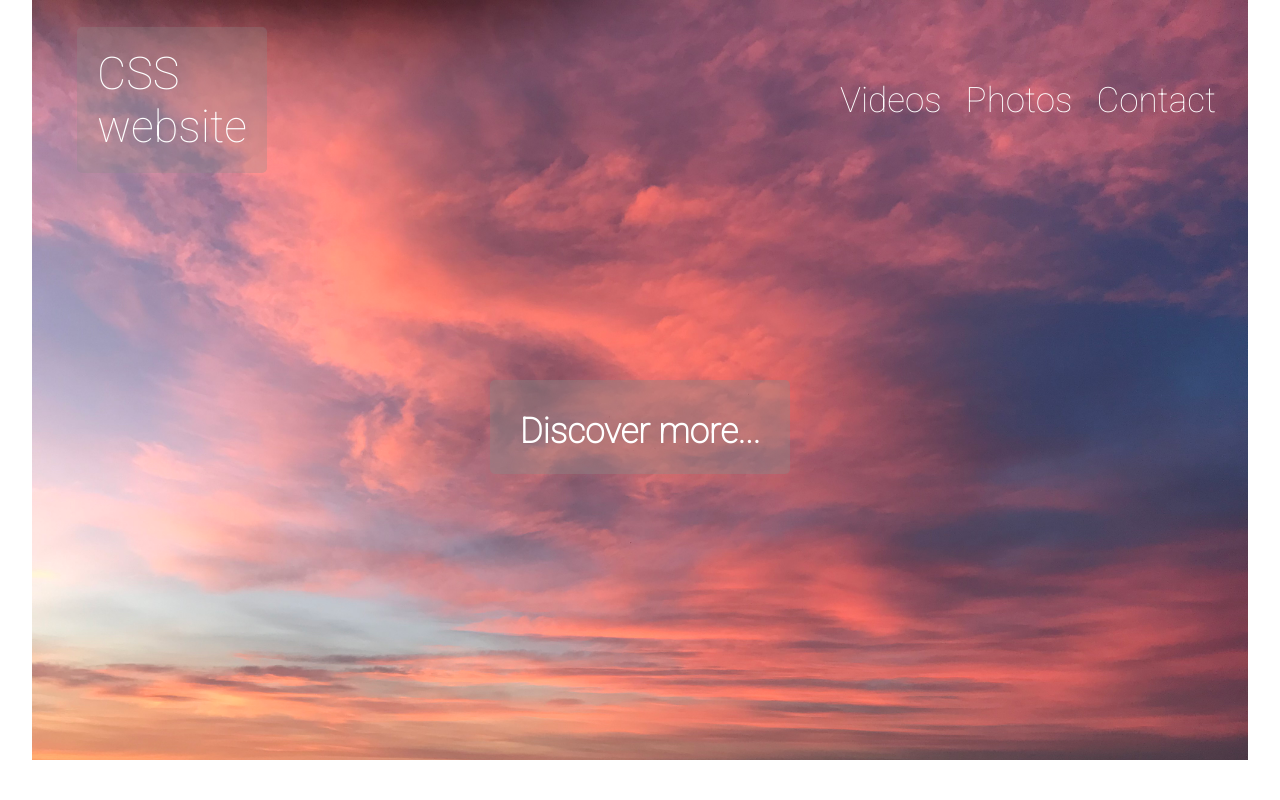
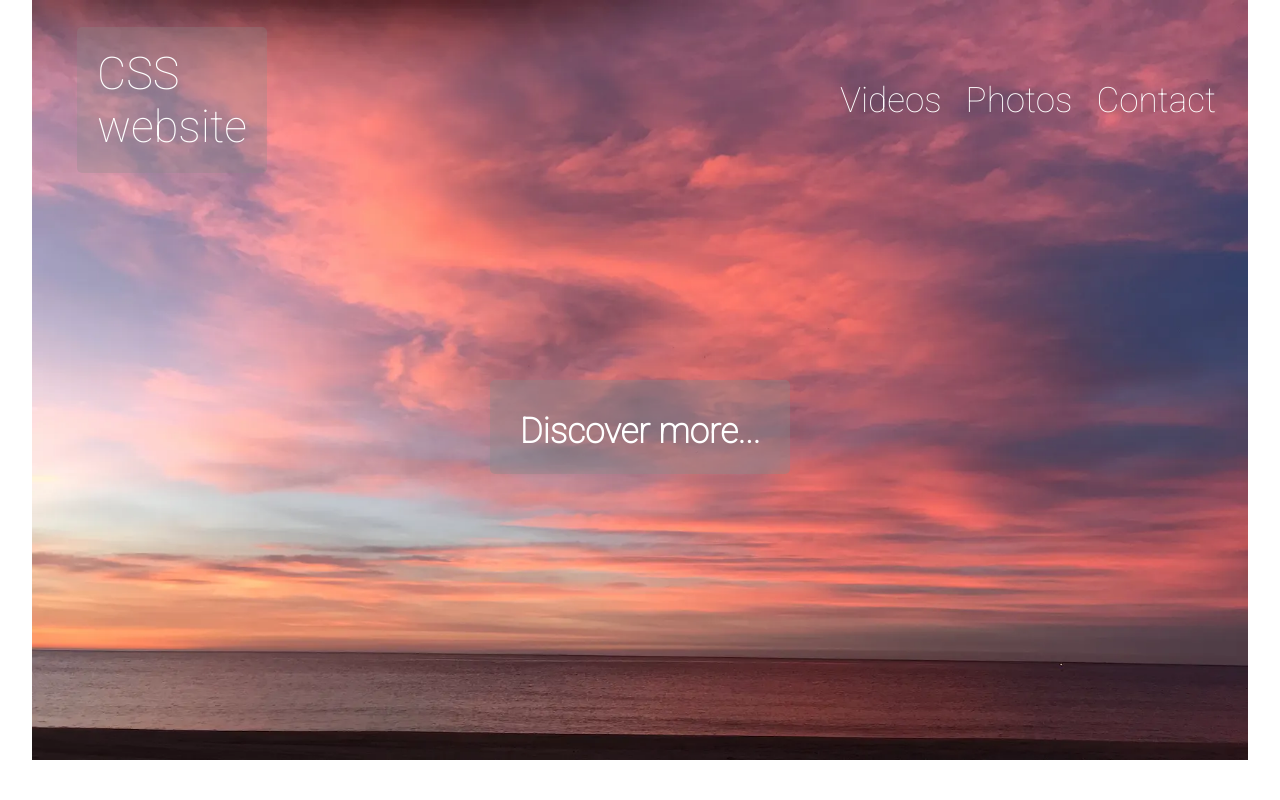
Before and after one commit to toveadamsson/css-website, a React (Create React App) app: page / in a window 1280 px wide. Shown: the top 800 px of the page. Built offline with nearby package versions, Linux system fonts and the light colour scheme.

Commit message:
changed image

```diff
--- a/src/App.css
+++ b/src/App.css
@@ -31,7 +31,7 @@ button {
   align-items: center;
 }
 .background-image {
-  background-image: url("./images/IMG_8598.jpeg");
+  background-image: url("./images/IMG_8598.webp");
   background-repeat: no-repeat;
   background-size:cover;
   box-sizing: border-box;
```
Also changed, not shown: src/images/IMG_8598.webp (added).
